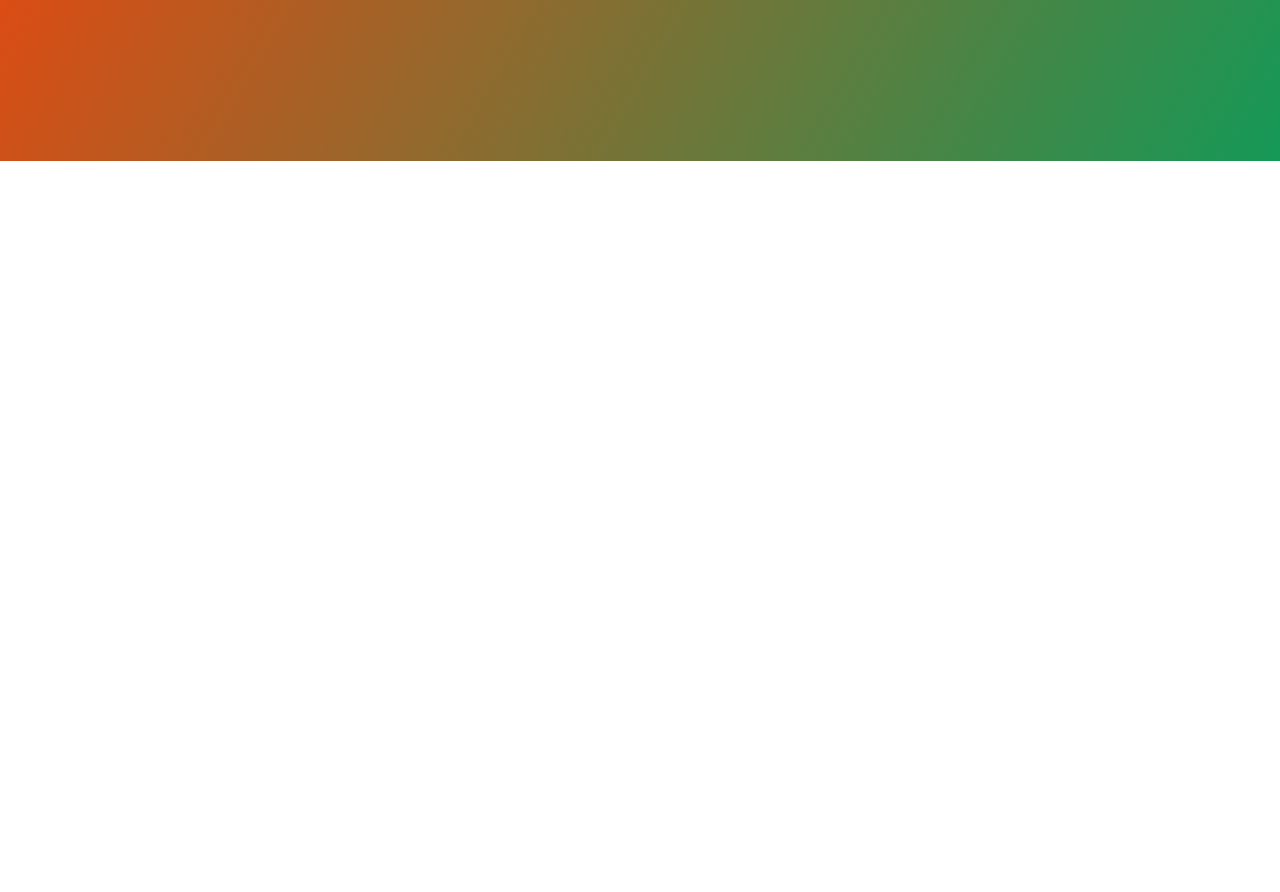
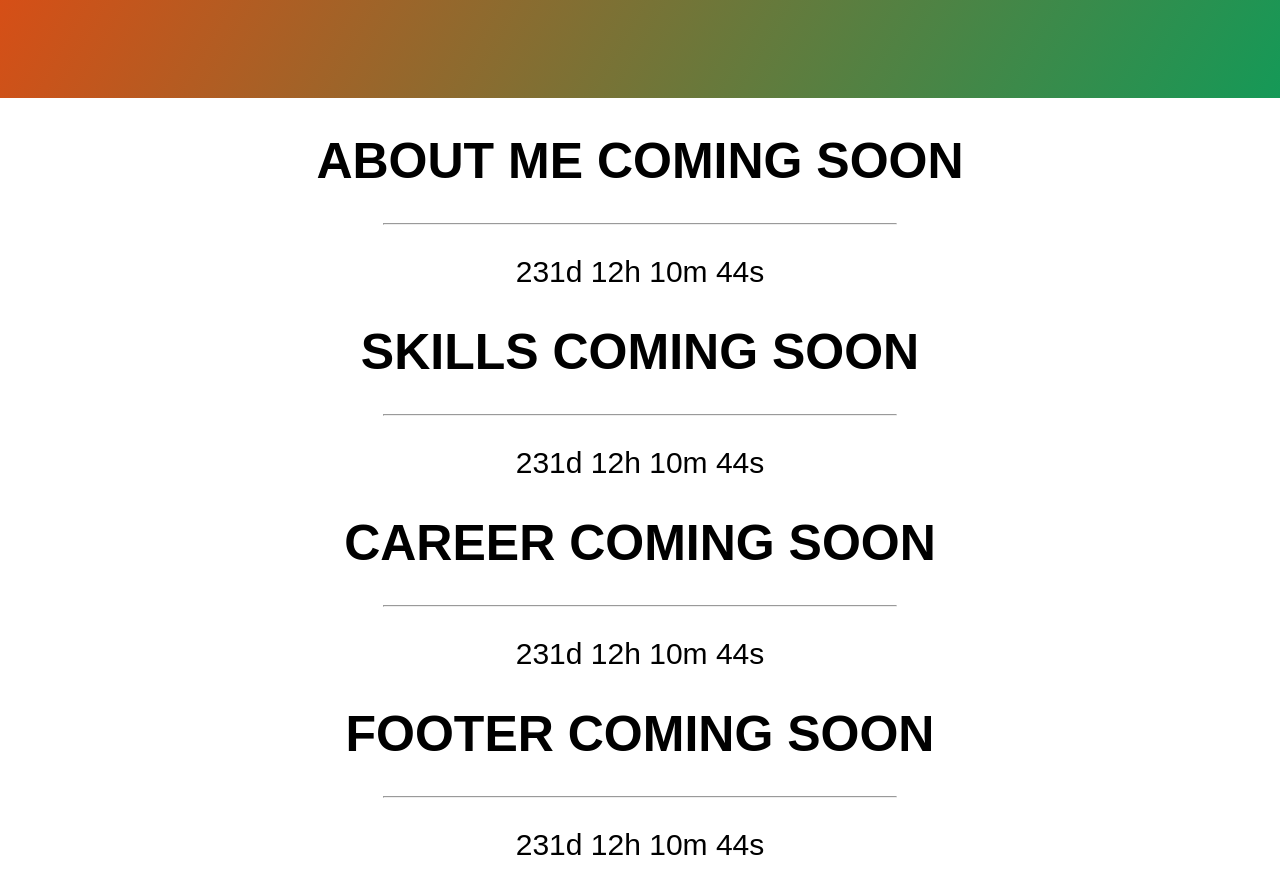
Before and after one commit to ShabbirI123/ShabbirI123.github.io, a plain HTML site: page index.html in a window 1280 px wide. Shown: the part 302-1194 px from the top of the page. Before the commit the page ends 800 px from the top, so only its background shows below. Drawn offline with Linux system fonts and the light colour scheme.

Commit message:
added coming soon sections

```diff
--- a/css/style.css
+++ b/css/style.css
@@ -19,14 +19,26 @@ Author: Shabbir Islam
 	clear: both;
 }
 
+.container{
+    width: 100%;
+}
+
+
 /* Body */
 
-body {margin:0;font-family:Arial}
+body {
+    margin:0;
+    font-family:Arial
+}
 
 /* Navbar */
 .topnav {
     overflow: hidden;
     background-color: #333;
+    position: fixed;
+    overflow: hidden;
+    top: 0;
+    width: 100%;
 
 }
 
@@ -67,6 +79,11 @@ body {margin:0;font-family:Arial}
 .topnav a:hover {
     background-color: #555;
     color: white;
+    transition: 1s;
+}
+
+.active {
+    transition: 1s;
 }
 
 /* Header */
@@ -84,6 +101,88 @@ body {margin:0;font-family:Arial}
     margin-top: 0;
 }
 
+
+/* Coming Soon */
+.aboutme {
+    font-size: 25px;
+    top: 50%;
+    left: 50%;
+    text-align: center;
+}
+
+.aboutme hr {
+  margin: auto;
+  width: 40%;
+}
+
+.aboutme #demo {
+    font-size: 30px;
+}
+/* Skills*/
+.skills {
+    font-size: 25px;
+    top: 50%;
+    left: 50%;
+    text-align: center;
+}
+
+.skills hr {
+  margin: auto;
+  width: 40%;
+}
+
+.skills #demo1 {
+    font-size: 30px;
+}
+
+/* Career */
+.career {
+    font-size: 25px;
+    top: 50%;
+    left: 50%;
+    text-align: center;
+}
+
+.career hr {
+  margin: auto;
+  width: 40%;
+}
+
+.career #demo2 {
+    font-size: 30px;
+}
+
+/* Footer */
+.footer {
+    font-size: 25px;
+    top: 50%;
+    left: 50%;
+    text-align: center;
+}
+
+.footer hr {
+  margin: auto;
+  width: 40%;
+}
+
+.footer #demo3 {
+    font-size: 30px;
+}
+
+
+/* Responsive 800px */
+@media screen and (max-width: 800px){
+    .header {
+        width: 100%
+    }
+
+    .skills {
+        width: 100%;
+    }
+}
+
+
+/* Responsive 600px */
 @media screen and (max-width: 600px) {
     .topnav a:not(:first-child), .dropdown .dropbtn {
         display: none;
@@ -105,4 +204,8 @@ body {margin:0;font-family:Arial}
         display: block;
         text-align: left;
     }
+
+    .skills {
+        width: 100%;
+    }
 }
--- a/index.html
+++ b/index.html
@@ -11,13 +11,15 @@
     <link rel="stylesheet" type="text/css" href="css/normalize.css">
     <link rel="stylesheet" type="text/css" href="css/style.css">
 
+    <script src="main.js"></script>
+
     <link rel="stylesheet" href="https://cdnjs.cloudflare.com/ajax/libs/font-awesome/4.7.0/css/font-awesome.min.css">
 </head>
 <body>
 <div class="container">
     <section class="mynavbar">
         <div class="topnav" id="myTopnav">
-            <a href="#top-page" class="active">
+            <a href="#top" class="active">
                 <img src="image/favicon.png" alt="My Logo">
             </a>
             <a href="#" class="right" id="rightOne">My Skills</a>
@@ -42,12 +44,28 @@
         <h2>I am a developer</h2>
     </section>
 
-    <section class="main">
+    <section class="aboutme">
+        <h1>ABOUT ME COMING SOON</h1>
+        <hr>
+        <p id="demo"></p>
+    </section>
 
+    <section class="skills">
+        <h1>SKILLS COMING SOON</h1>
+        <hr>
+        <p id="demo1"></p>
+    </section>
+
+    <section class="career">
+        <h1>CAREER COMING SOON</h1>
+        <hr>
+        <p id="demo2"></p>
     </section>
 
     <section class="footer">
-
+        <h1>FOOTER COMING SOON</h1>
+        <hr>
+        <p id="demo3"></p>
     </section>
 </div>
 </body>
--- /dev/null
+++ b/main.js
@@ -0,0 +1,54 @@
+// Set the date we're counting down to
+var countDownDate = new Date("Jan 5, 2022 15:37:25").getTime();
+
+// Update the count down every 1 second
+var countdownfunction = setInterval(function() {
+
+  // Get todays date and time
+  var now = new Date().getTime();
+
+  // Find the distance between now an the count down date
+  var distance = countDownDate - now;
+
+  // Time calculations for days, hours, minutes and seconds
+  var days = Math.floor(distance / (1000 * 60 * 60 * 24));
+  var hours = Math.floor((distance % (1000 * 60 * 60 * 24)) / (1000 * 60 * 60));
+  var minutes = Math.floor((distance % (1000 * 60 * 60)) / (1000 * 60));
+  var seconds = Math.floor((distance % (1000 * 60)) / 1000);
+
+  // Output the result in an element with id="demo"
+  document.getElementById("demo").innerHTML = days + "d " + hours + "h "
+  + minutes + "m " + seconds + "s ";
+
+  // If the count down is over, write some text
+  if (distance < 0) {
+    clearInterval(countdownfunction);
+    document.getElementById("demo").innerHTML = "EXPIRED";
+  }
+
+  document.getElementById("demo1").innerHTML = days + "d " + hours + "h "
+  + minutes + "m " + seconds + "s ";
+
+  if (distance < 0) {
+    clearInterval(countdownfunction);
+    document.getElementById("demo1").innerHTML = "EXPIRED";
+  }
+
+  document.getElementById("demo2").innerHTML = days + "d " + hours + "h "
+  + minutes + "m " + seconds + "s ";
+
+  // If the count down is over, write some text
+  if (distance < 0) {
+    clearInterval(countdownfunction);
+    document.getElementById("demo2").innerHTML = "EXPIRED";
+  }
+
+  document.getElementById("demo3").innerHTML = days + "d " + hours + "h "
+  + minutes + "m " + seconds + "s ";
+
+  // If the count down is over, write some text
+  if (distance < 0) {
+    clearInterval(countdownfunction);
+    document.getElementById("demo3").innerHTML = "EXPIRED";
+  }
+}, 1000);
```
